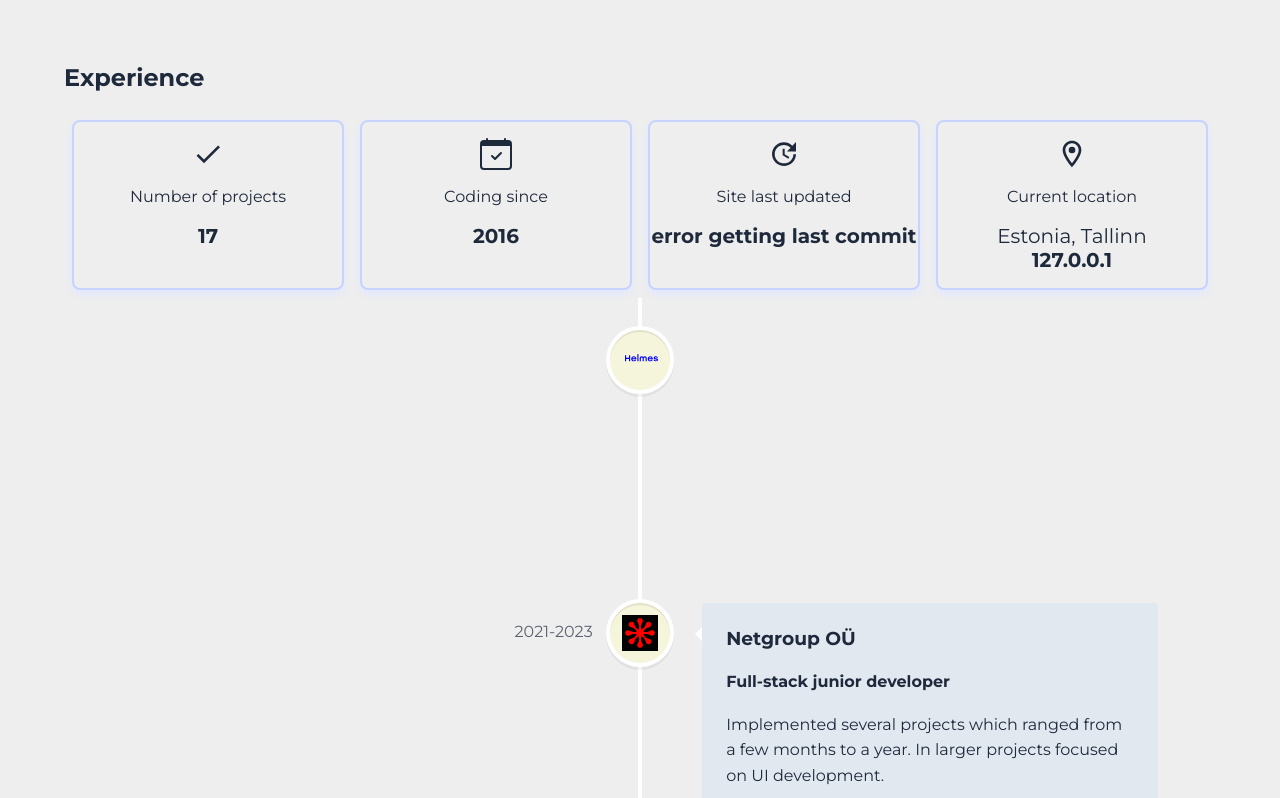
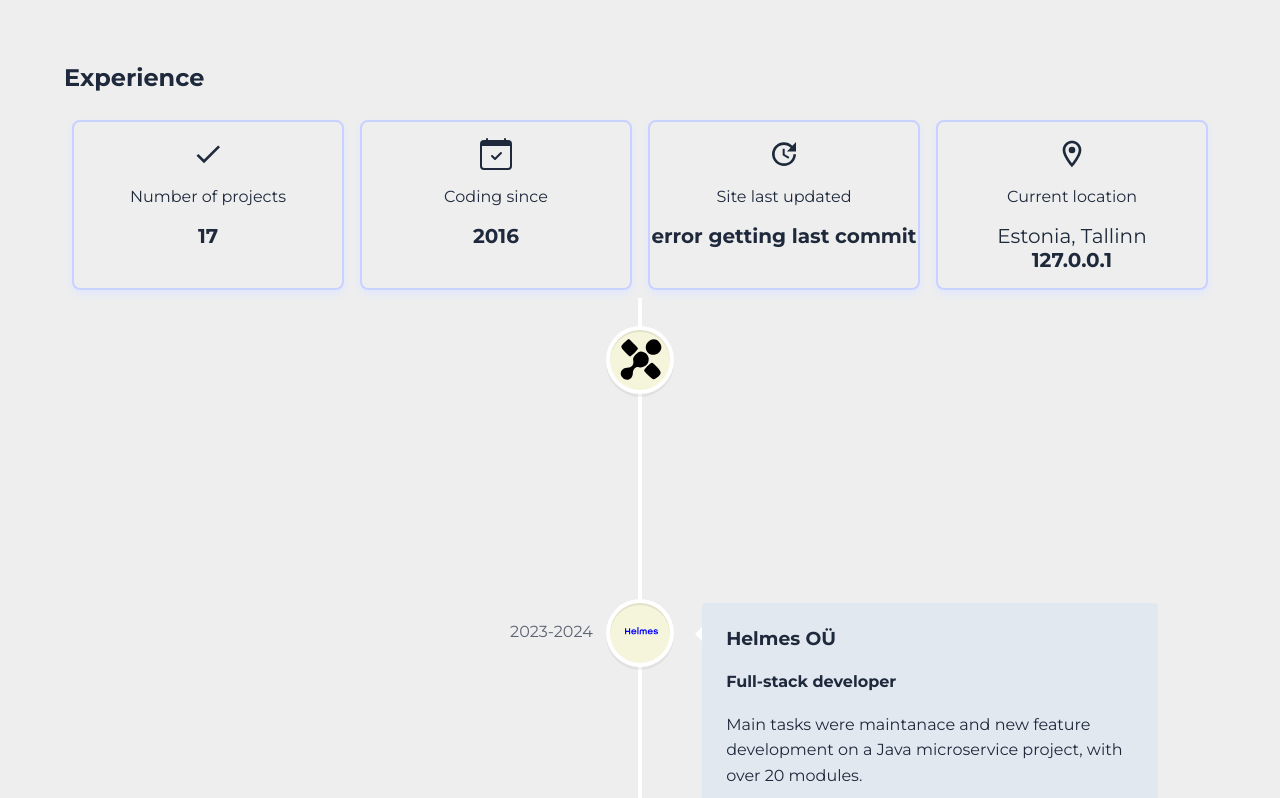
Before and after one commit to Seeru-crypto/aurora_front, a Next.js app: page / in a window 1280 px wide. Shown: the part 1887-2685 px from the top of the page. Built offline with nearby package versions, Linux system fonts and the light colour scheme.

Commit message:
Feat/update content (#53)
* feat: add intelex content

* feat: fix spacing bug

* feat: update changelog

```diff
--- a/src/components/GlobalStyles.tsx
+++ b/src/components/GlobalStyles.tsx
@@ -25,12 +25,12 @@ export default createGlobalStyle<{ activeTheme: string; theme: FredTheme }>`
 
   main {
     display: flex;
-    flex-flow: column wrap;
+    flex-direction: column;
     margin: 0 auto;
     max-width: 100%;
 
     > section {
-      min-height: calc(100vh - 80px);
+      min-height: calc(100dvh - 80px);
       padding-bottom: 2rem;
     }
 
--- a/src/views/experience/Experience.tsx
+++ b/src/views/experience/Experience.tsx
@@ -16,9 +16,7 @@ const Experience = React.forwardRef((_props, ref: ForwardedRef<HTMLElement>): JS
 });
 
 const ExperienceStyle = styled.section`
-  margin-bottom: 2rem;
   background-color: ${(props) => props.theme.background};
-
   .container {
     padding: 0 4rem;
   }
--- a/src/views/experience/Timeline.tsx
+++ b/src/views/experience/Timeline.tsx
@@ -5,15 +5,23 @@ import { GoCalendar } from 'react-icons/go';
 import TimelineElement, { ITimelineElement } from './TimelineElement';
 import NetGroupIcon from '../../../public/resources/icons/NetGroupIcon.svg';
 import HelmesIcon from '../../../public/resources/icons/HelmesIcon.svg';
+import IntelexIcon from '../../../public/resources/icons/IntelexIcon.svg';
 import PPAIcon from '../../../public/resources/icons/PPAIcon.png';
 import Image from 'next/image';
 
 const Timeline = () => {
   const data: ITimelineElement[] = [
     {
+      title: 'Intelex Insight',
+      position: 'Data engineer',
+      desc: 'Main tasks were creating data pipelines to data lakes, SQL optimization and creating simpler PowerBi reports.',
+      date: '2024-present',
+      icon: <IntelexIcon className="INTX-icon" />,
+      iconStyle: {background: 'beige', display: 'flex', justifyContent: 'center', alignItems: 'center'},
+    }, {
       title: 'Helmes OÜ',
       position: 'Full-stack developer',
-      desc: 'Main tasks were maintanace and new feature development on a microservice project, with over 20 modules.',
+      desc: 'Main tasks were maintanace and new feature development on a Java microservice project, with over 20 modules.',
       date: '2023-2024',
       icon: <HelmesIcon className="HLM-icon" />,
       iconStyle: {background: 'beige', display: 'flex', justifyContent: 'center', alignItems: 'center'},
@@ -74,13 +82,24 @@ const TimelineStyles = styled.div`
 
   .HLM-icon {
     width: 156px;
-    height: inherit;
+    height: 86px;
     margin-left: 0;
     margin-top: 0;
     fill: blue;
 
     top: 40%;
     left: 25%;
+  }
+
+  .INTX-icon {
+    width: 146px;
+    height: 52px;
+    font-size: 1rem;
+    fill: rgb(90, 24, 154);
+
+    top: 10%;
+    left: 10%;
+
   }
 
   .NG-icon {
```
Also changed, not shown: public/resources/icons/IntelexIcon.svg (added), 1 other file (tests, documents, lock files or other folders).
